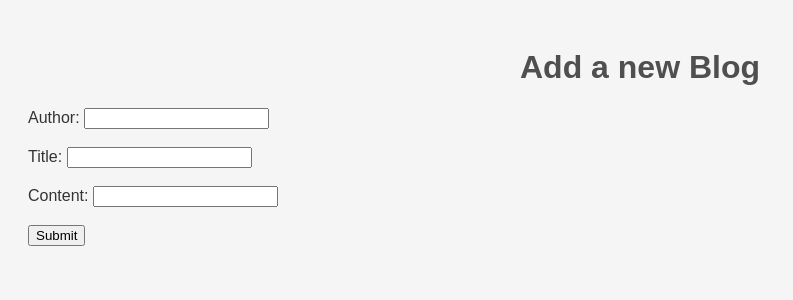
After one commit to nebielm/Basic-Flask-Module, a Flask app: page /add in a window 1280 px wide. The commit adds this page. Shown: the top 300 px of the page, without its empty margins (0-793 px from the left). Run offline with Flask 3, Linux system fonts and the light colour scheme.

Commit message:
added blog adding functionality

```diff
--- a/app.py
+++ b/app.py
@@ -1,6 +1,7 @@
 from flask import Flask
-from flask import render_template
+from flask import request, render_template, redirect, url_for
 import json
+import random
 
 app = Flask(__name__)
 
@@ -12,5 +13,26 @@ def index():
     return render_template('index.html', posts=blog_posts)
 
 
+@app.route('/add', methods=['GET', 'POST'])
+def add():
+    if request.method == 'POST':
+        author = request.form.get("author")
+        title = request.form.get("title")
+        content = request.form.get("author")
+        with open("data.json", 'r') as dataobj:
+            blog_posts = json.load(dataobj)
+        id_is_unique = False
+        while not id_is_unique:
+            new_id = random.choice(range(len(blog_posts)+1, 100))
+            if not any(blog['id'] == new_id for blog in blog_posts):
+                id_is_unique = True
+        new_blog = {"id": new_id, "author": author, "title": title, "content": content}
+        blog_posts.append(new_blog)
+        with open("data.json", 'w') as dataobj:
+            json.dump(blog_posts, dataobj)
+        return redirect(url_for('index'))
+    return render_template('add.html')
+
+
 if __name__ == '__main__':
     app.run()
--- /dev/null
+++ b/templates/add.html
@@ -0,0 +1,24 @@
+<!DOCTYPE html>
+<html lang="en">
+<head>
+    <meta charset="UTF-8">
+    <meta name="viewport" content="width=device-width, initial-scale=1.0">
+    <title>My Flask Blog</title>
+    <link rel="stylesheet" href="{{ url_for('static', filename='style.css') }}">
+</head>
+<body>
+    <h1>Add a new Blog</h1>
+    <form action="/add" method="POST">
+        <label for="author">Author:</label>
+        <input type="text" id="author" name="author" required>
+        <br><br>
+        <label for="title">Title:</label>
+        <input type="text" id="title" name="title" required>
+        <br><br>
+        <label for="content">Content:</label>
+        <input type="text" id="content" name="content" required>
+        <br><br>
+        <input type="submit" value="Submit">
+    </form>
+</body>
+</html>
--- a/templates/index.html
+++ b/templates/index.html
@@ -8,6 +8,7 @@
 </head>
 <body>
     <h1>Welcome to My Flask Blog!</h1>
+    <p><a href="{{ url_for('add') }}">Add a new Blog Post</a></p>
     {% for post in posts %}
         <div class="post">
             <h2>{{ post["title"] }}</h2>
@@ -15,5 +16,6 @@
             <p>{{ post["content"] }}</p>
         </div>
     {% endfor %}
+
 </body>
 </html>
```
Also changed, not shown: data.json (+1 -8 lines).
